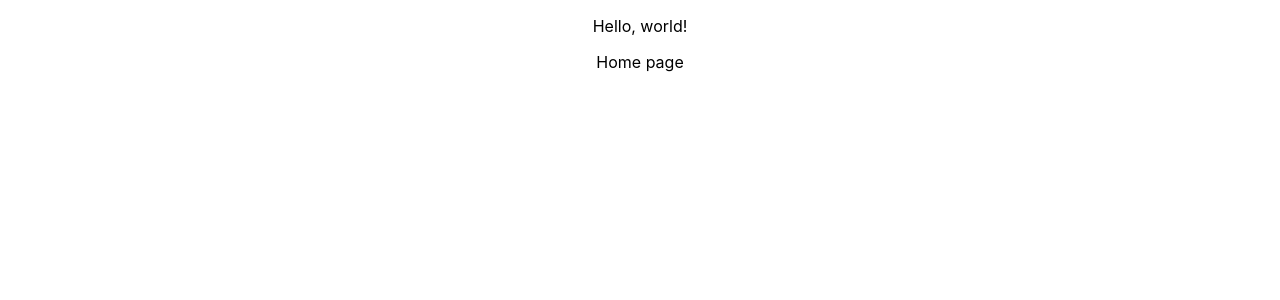
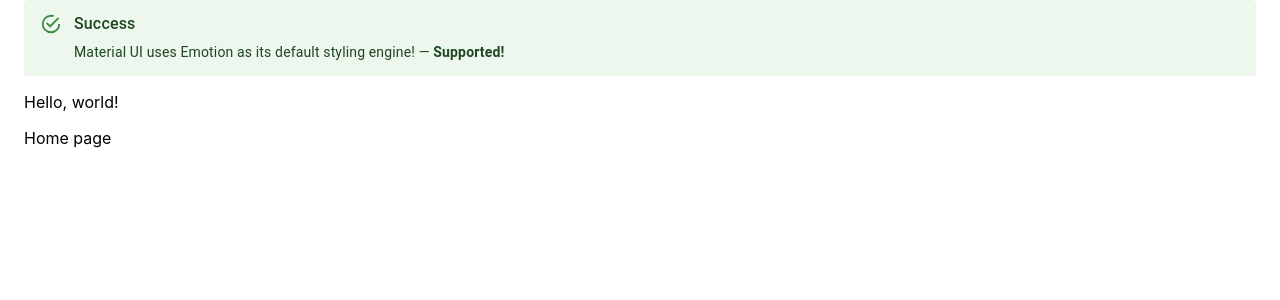
Before and after one commit to Puddle-Dev/Flatties, a React (Create React App) app in the folder flatties-frontend/: page / in a window 1280 px wide. Shown: the top 300 px of the page. Built offline with nearby package versions, Linux system fonts and the light colour scheme.

Commit message:
add MUI independency

```diff
--- a/flatties-frontend/package.json
+++ b/flatties-frontend/package.json
@@ -3,6 +3,9 @@
   "version": "0.1.0",
   "private": true,
   "dependencies": {
+    "@emotion/react": "^11.11.1",
+    "@emotion/styled": "^11.11.0",
+    "@mui/material": "^5.14.18",
     "@testing-library/jest-dom": "^5.17.0",
     "@testing-library/react": "^13.4.0",
     "@testing-library/user-event": "^13.5.0",
--- a/flatties-frontend/src/App.tsx
+++ b/flatties-frontend/src/App.tsx
@@ -2,12 +2,27 @@ import React from 'react';
 import logo from './logo.svg';
 import './App.css';
 import HomePage from './pages/home/HomePage';
+import Alert from '@mui/material/Alert';
+import Stack from '@mui/material/Stack';
+import AlertTitle from '@mui/material/AlertTitle';
+import Container from '@mui/material/Container';
+
 
 function App() {
   return (
-    <div className="App">
+    <Container maxWidth="xl">
+      {/* example of using material ui */}
+      <Stack sx={{ width: '100%' }} spacing={2}>
+        <Alert severity="success">
+        <AlertTitle>Success</AlertTitle>
+        Material UI uses Emotion as its default styling engine! — <strong>Supported!</strong>
+      </Alert>
+      </Stack>
+
+      {/* import the page components */}
       <HomePage />
-    </div>
+
+    </Container>
   );
 }
 
--- a/flatties-frontend/src/pages/home/HomePage.tsx
+++ b/flatties-frontend/src/pages/home/HomePage.tsx
@@ -5,6 +5,7 @@ function HomePage() {
     <div>
       <p>Hello, world!</p>
       <p>Home page</p>
+
     </div>
   );
 }
```
Also changed, not shown: 1 other file (tests, documents, lock files or other folders).
